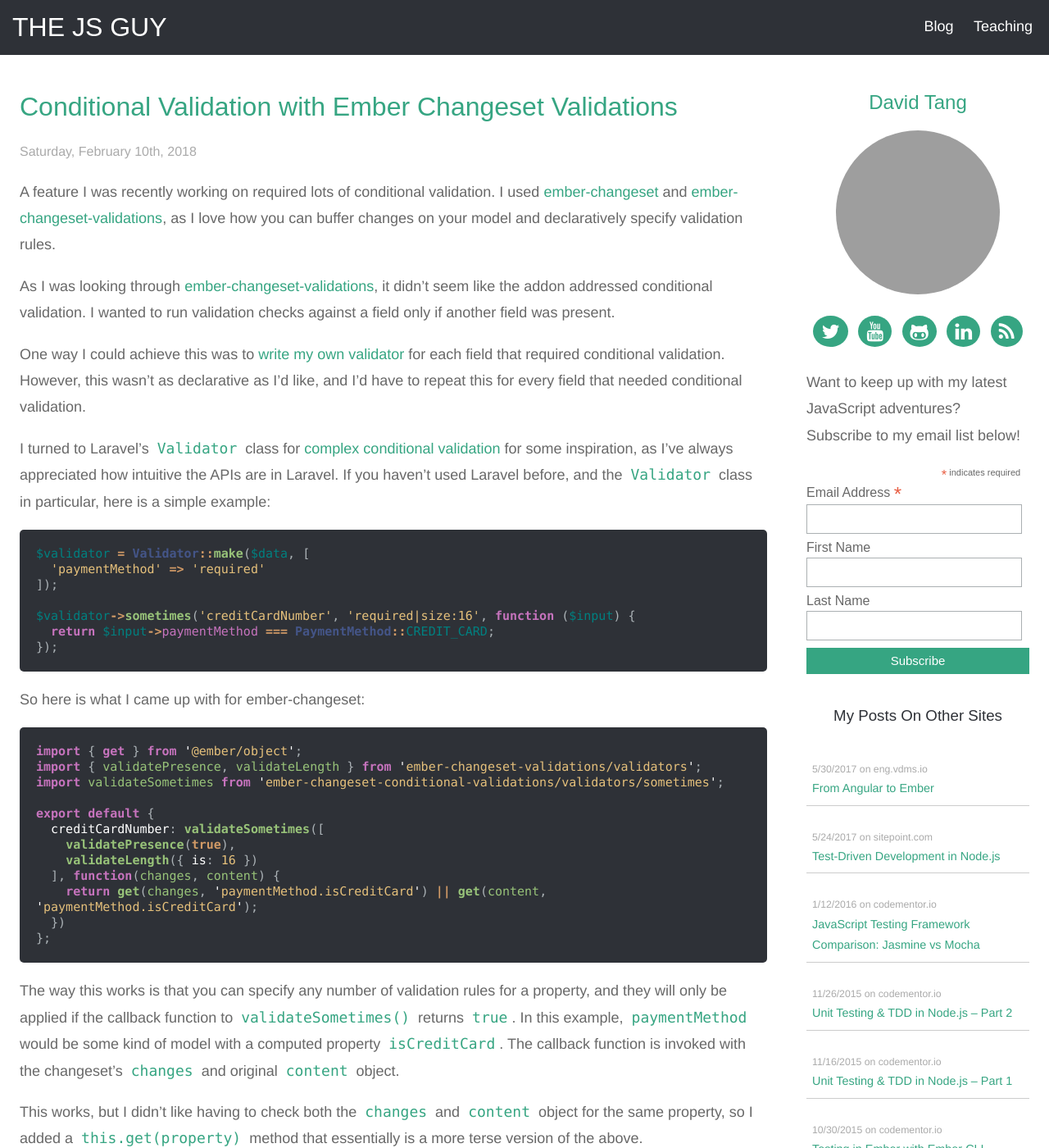
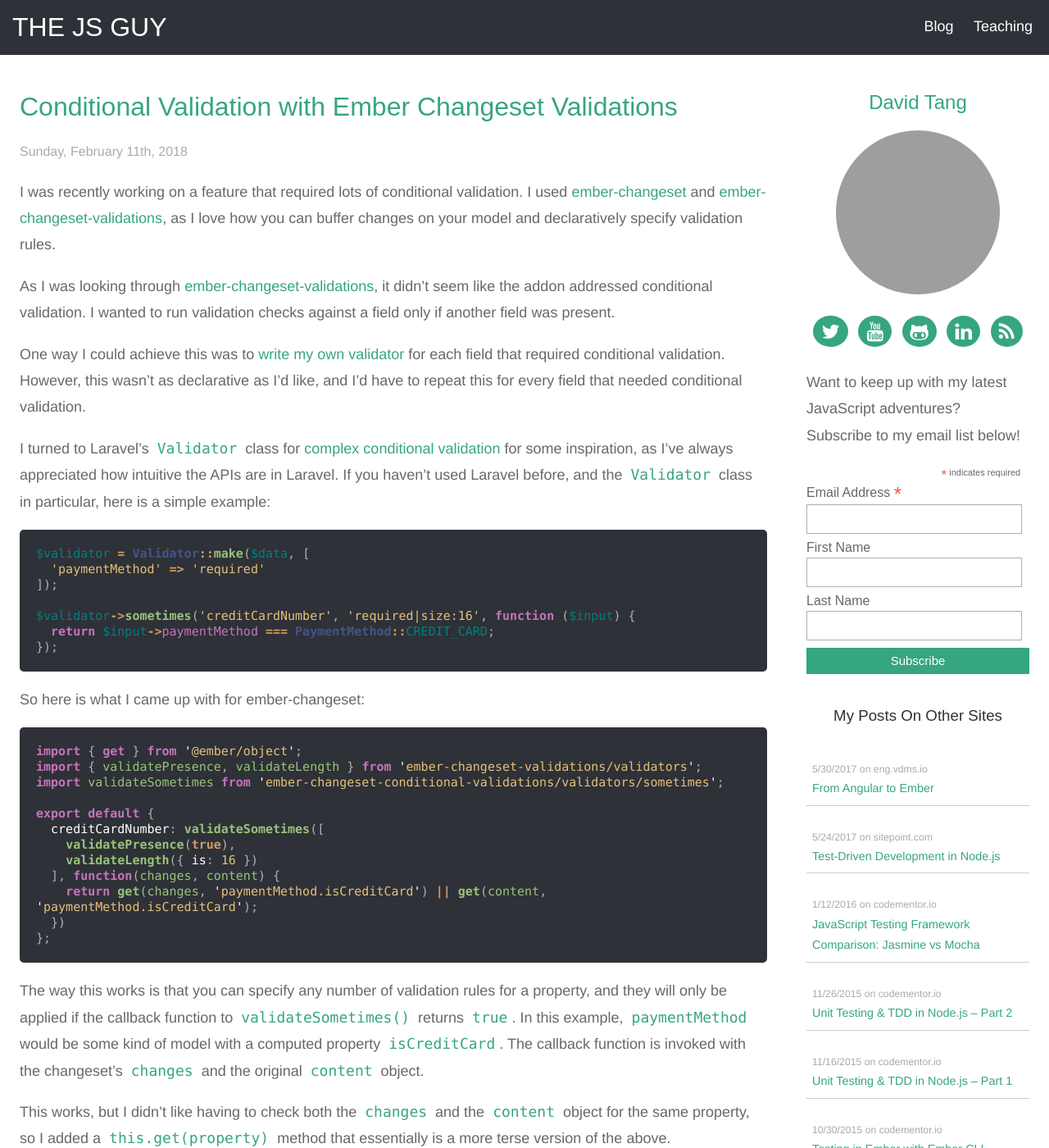
Before and after one commit to iamdtang/skaterdav85.github.io, a Jekyll site: the page built from _posts/2018-02-11-conditional-validation-with-ember-changeset-validations.md, in a window 1280 px wide and 1400 px high. Shown: the whole window at 82% size. Built offline with Jekyll 4.4.1, drawn with Linux system fonts in a browser that asks for light colours; nearby versions of some CDN libraries; comment, search, counter and statistics services are not loaded; grey boxes are pictures that could not be loaded.

Commit message:
change blog post date of Conditional Validation with Ember Changeset Validations

````diff
--- a/_posts/2018-02-10-conditional-validation-with-ember-changeset-validations.md
+++ b/_posts/2018-02-11-conditional-validation-with-ember-changeset-validations.md
@@ -1,12 +1,12 @@
 ---
 layout: post
 title: Conditional Validation with Ember Changeset Validations
-date: 2018-02-10
+date: 2018-02-11
 description: TBA
 keywords: ember changeset, conditional validations
 ---
 
-A feature I was recently working on required lots of conditional validation. I used [ember-changeset](https://github.com/poteto/ember-changeset) and [ember-changeset-validations](https://github.com/poteto/ember-changeset-validations), as I love how you can buffer changes on your model and declaratively specify validation rules.
+I was recently working on a feature that required lots of conditional validation. I used [ember-changeset](https://github.com/poteto/ember-changeset) and [ember-changeset-validations](https://github.com/poteto/ember-changeset-validations), as I love how you can buffer changes on your model and declaratively specify validation rules.
 
 As I was looking through [ember-changeset-validations](https://github.com/poteto/ember-changeset-validations), it didn't seem like the addon addressed conditional validation. I wanted to run validation checks against a field only if another field was present.
 
@@ -41,9 +41,9 @@ export default {
 };
 ```
 
-The way this works is that you can specify any number of validation rules for a property, and they will only be applied if the callback function to `validateSometimes()` returns `true`. In this example, `paymentMethod` would be some kind of model with a computed property `isCreditCard`. The callback function is invoked with the changeset's `changes` and original `content` object.
+The way this works is that you can specify any number of validation rules for a property, and they will only be applied if the callback function to `validateSometimes()` returns `true`. In this example, `paymentMethod` would be some kind of model with a computed property `isCreditCard`. The callback function is invoked with the changeset's `changes` and the original `content` object.
 
-This works, but I didn't like having to check both the `changes` and `content` object for the same property, so I added a `this.get(property)` method that essentially is a more terse version of the above.
+This works, but I didn't like having to check both the `changes` and the `content` object for the same property, so I added a `this.get(property)` method that essentially is a more terse version of the above.
 
 ```js
 import { validatePresence, validateLength } from 'ember-changeset-validations/validators';
````
